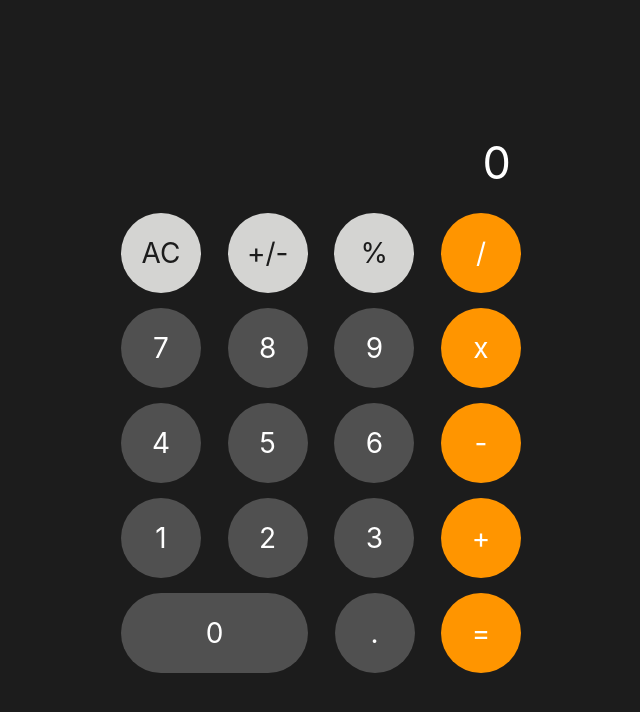
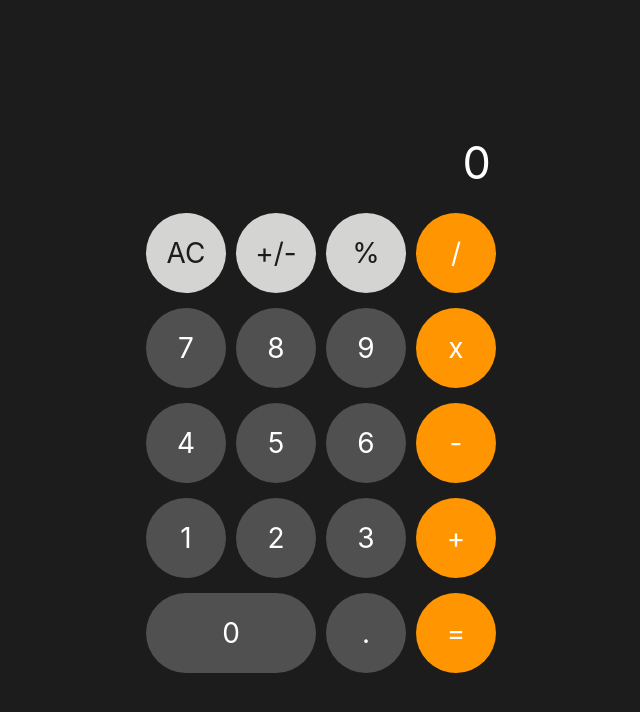
Before and after one commit to koreymadden/calculator, a React (Create React App) app: page / in a window 1280 px wide. Shown: the top 712 px of the page, without its empty margins (319-959 px from the left). Built offline with nearby package versions, Linux system fonts and the light colour scheme.

Commit message:
adjustments to sizing and spacing

```diff
--- a/src/App.css
+++ b/src/App.css
@@ -31,13 +31,14 @@ body {
 }
 
 .display {
-	max-width: 380px;
+	max-width: 350px;
 	margin: 0 auto;
 	height: 100px;
 	font-size: 45px;
 	display: flex;
 	justify-content: flex-end;
 	align-items: center;
+	padding: 0 5px;
 }
 
 .display-text {
@@ -48,11 +49,11 @@ body {
 }
 
 .smallerText {
-	font-size: 28px;
+	font-size: 27px;
 }
 
 .buttons {
-	max-width: 400px;
+	max-width: 350px;
 	margin: 0 auto;
 }
 
@@ -64,10 +65,27 @@ body {
 	margin-bottom: 15px;
 }
 
+.special-row {
+	display: flex;
+	justify-content: space-between;
+	align-items: center;
+	gap: 10px;
+	margin-bottom: 15px;
+}
+
+.special-container {
+	display: flex;
+	justify-content: space-between;
+	align-items: center;
+	gap: 10px;
+	flex: 1 1 0;
+}
+
 .button {
 	background-color: var(--orange);
 	flex: 1 1 0px;
 	max-width: 80px;
+	min-width: 0px;
 	height: 80px;
 	display: flex;
 	justify-content: center;
@@ -79,8 +97,8 @@ body {
 }
 
 .double-button {
-	max-width: calc(50% - 13px);
-	flex: 2 2 0px;
+	max-width: 100%;
+	flex: 1 1 0;
 }
 
 .selected {
--- a/src/components/Calculator.tsx
+++ b/src/components/Calculator.tsx
@@ -218,7 +218,7 @@ function Calculator() {
 			<div className='display'>
 				<div
 					className={`display-text ${
-						currentDisplay.length > 15 ? 'smallerText' : ''
+						currentDisplay.length > 13 ? 'smallerText' : ''
 					}`}
 				>
 					{currentDisplay}
@@ -298,13 +298,16 @@ function Calculator() {
 						+
 					</div>
 				</div>
-				<div className='row'>
+				<div className='special-row'>
+					<div className='special-container'>
 						<div
 							className='button number double-button'
 							onClick={() => handleNumber('0')}
 						>
 							0
 						</div>
+					</div>
+					<div className='special-container'>
 						<div className='button number' onClick={handleDecimal}>
 							.
 						</div>
@@ -314,6 +317,7 @@ function Calculator() {
 					</div>
 				</div>
 			</div>
+		</div>
 	);
 }
 
```
Lines whose indentation alone changed are shown as unchanged.
